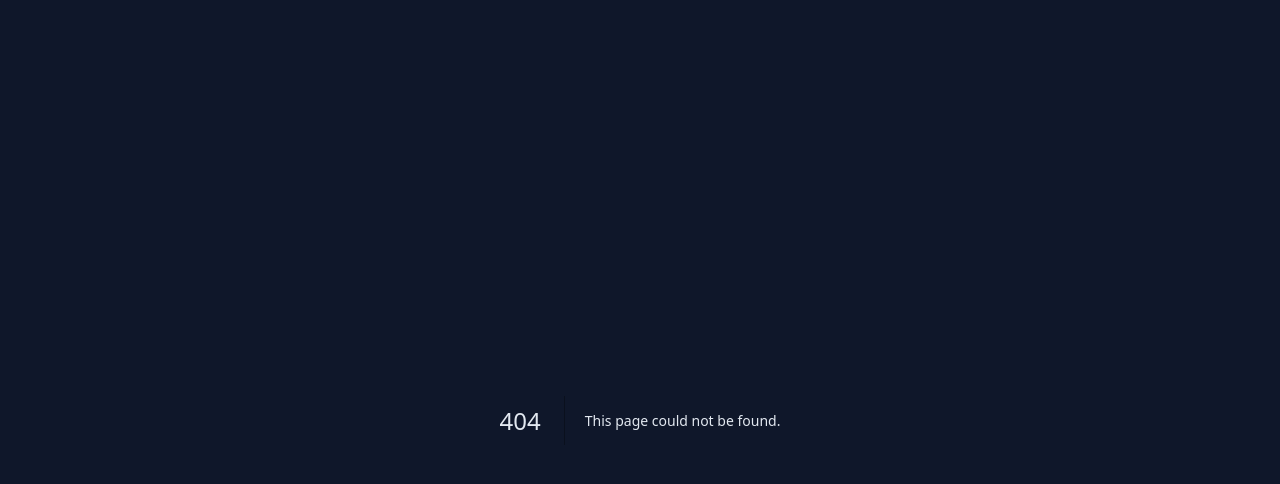
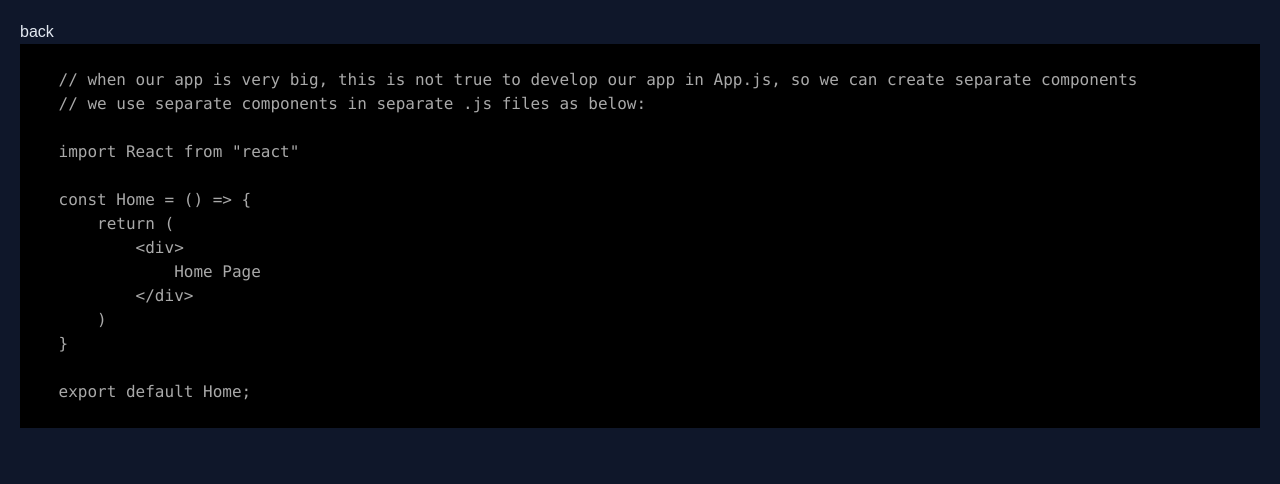
Before and after one commit to arefmaghdam/review-of-next.js14-react, a Next.js app: page /react/separate-components in a window 1280 px wide. Before the commit this address had no page. Shown: the top 484 px of the page. Built offline with nearby package versions, Linux system fonts and the light colour scheme; a web font is replaced by a local one.

Commit message:
feat: review of react separate components

```diff
--- /dev/null
+++ b/src/app/react/separate-components/page.tsx
@@ -0,0 +1,32 @@
+import React, { FC } from "react";
+import Link from "next/link";
+import CodePreview from "../../../components/code-preview";
+
+const SeparateComponents: FC = () => {
+  return (
+    <div>
+      <Link href="/">back</Link>
+      <CodePreview
+        imgURL=""
+        content={`
+    // when our app is very big, this is not true to develop our app in App.js, so we can create separate components
+    // we use separate components in separate .js files as below:
+
+    import React from "react"
+
+    const Home = () => {
+        return (
+            <div>
+                Home Page
+            </div>
+        )
+    }
+
+    export default Home;
+      `}
+      />
+    </div>
+  );
+};
+
+export default SeparateComponents;
--- a/src/components/providers/react-provider.tsx
+++ b/src/components/providers/react-provider.tsx
@@ -9,6 +9,7 @@
       <Link href="/react/install">install</Link>
       <Link href="/react/getting-started">getting started</Link>
       <Link href="/react/components">components</Link>
+      <Link href="/react/separate-components">separate-components</Link>
     </div>
   );
 };
```
